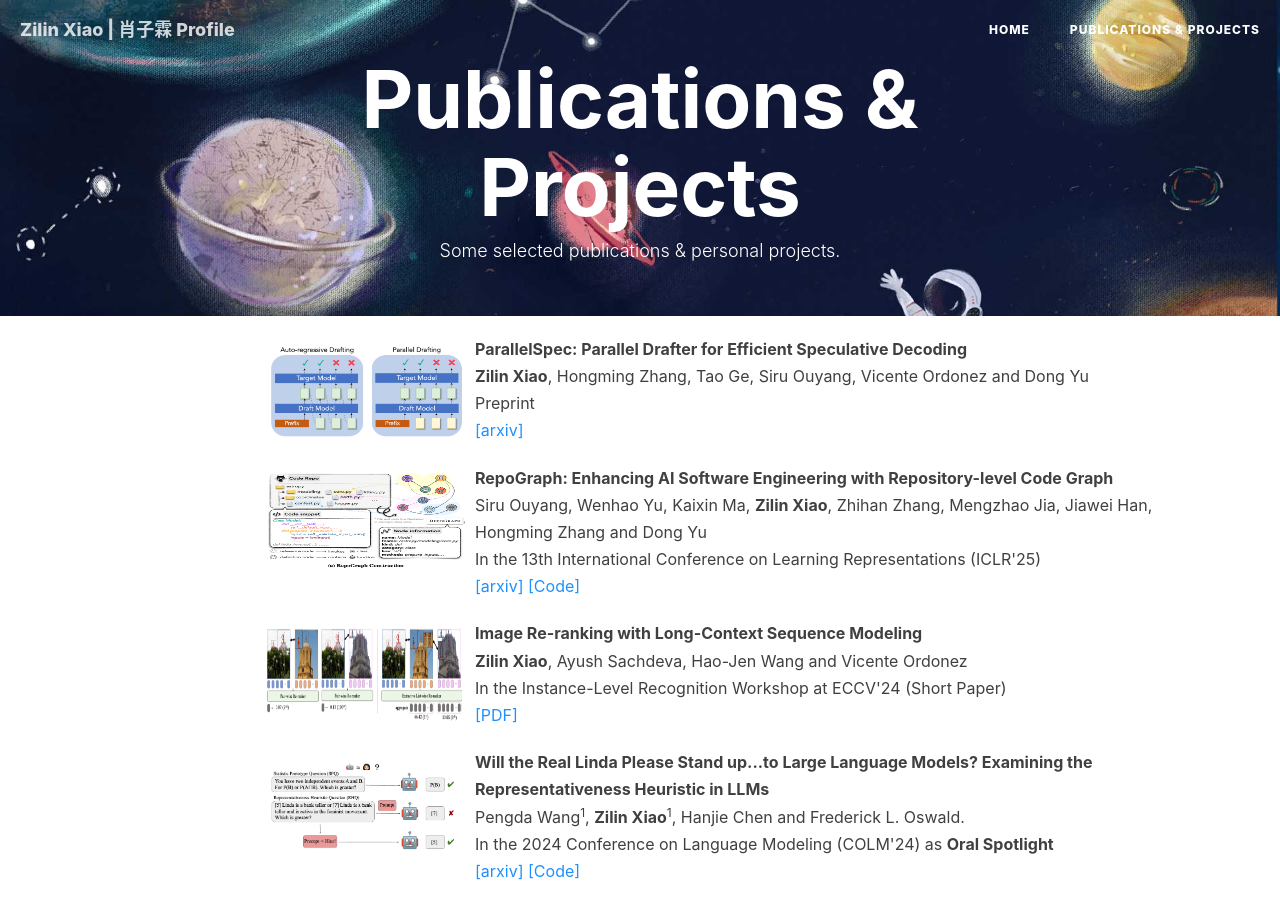
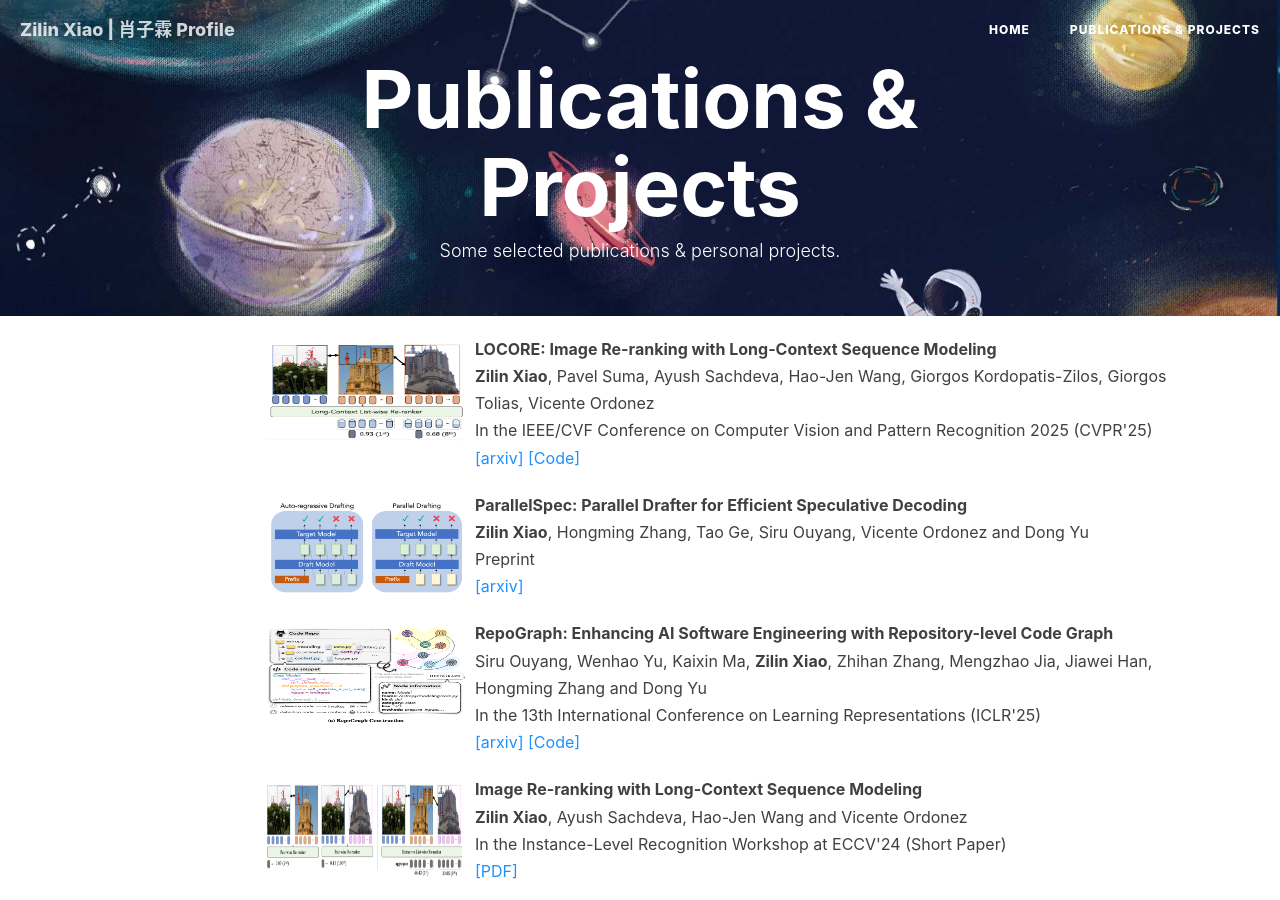
Before and after one commit to MrZilinXiao/MrZilinXiao.github.io, a Jekyll site: the page built from archive.html, in a window 1280 px wide and 900 px high. Built offline with Jekyll 4.4.1, drawn with Linux system fonts in a browser that asks for light colours; nearby versions of some CDN libraries; comment, search, counter and statistics services are not loaded.

Commit message:
update cvpr

```diff
--- a/archive.html
+++ b/archive.html
@@ -26,6 +26,27 @@
 <div class="container">
 	<div class="row">
 		<div class="col-lg-10 col-lg-offset-2 col-md-10 col-md-offset-1">
+
+			<div class="media">
+				<a id="fsaf" class="pull-left">
+					<img class="media-object" src="/img/locore.png" width="200px" height="100px"
+						style="cursor: default;">
+				</a>
+				<div class="media-body">
+					<p class="media-heading">
+						<strong>
+							LOCORE: Image Re-ranking with Long-Context Sequence Modeling
+						</strong><br>
+						<strong>Zilin Xiao</strong>, Pavel Suma, Ayush Sachdeva, Hao-Jen Wang, Giorgos Kordopatis-Zilos, Giorgos Tolias, Vicente Ordonez
+						<br>
+						In the IEEE/CVF Conference on Computer Vision and Pattern Recognition 2025 (CVPR'25)<br>
+
+							<font color="DodgerBlue">[arxiv]</font>
+							<font color="DodgerBlue">[Code]</font>
+
+					</p>
+				</div>
+			</div>
 
 			<div class="media">
 				<a id="fsaf" class="pull-left">
--- a/index.html
+++ b/index.html
@@ -52,6 +52,9 @@
 	</strong>
 	<div class="media">
 		<div class="media-body">
+			<p class="media-heading">
+				<font size="2.7">[2025.02] LOCORE is accepted to CVPR'25! We are the first to use long-context sequence model to do list-wise re-ranking at the local feature level.</font><br>
+			</p>
 			<p class="media-heading">
 				<font size="2.7">[2025.02] Zilin will join Meta GenAI as a research intern in 2025 Summer! </font><br>
 			</p>
```
Also changed, not shown: img/dynamic.png (deleted), img/eatnas.png (deleted), img/locore.png (added), 9 other files.
